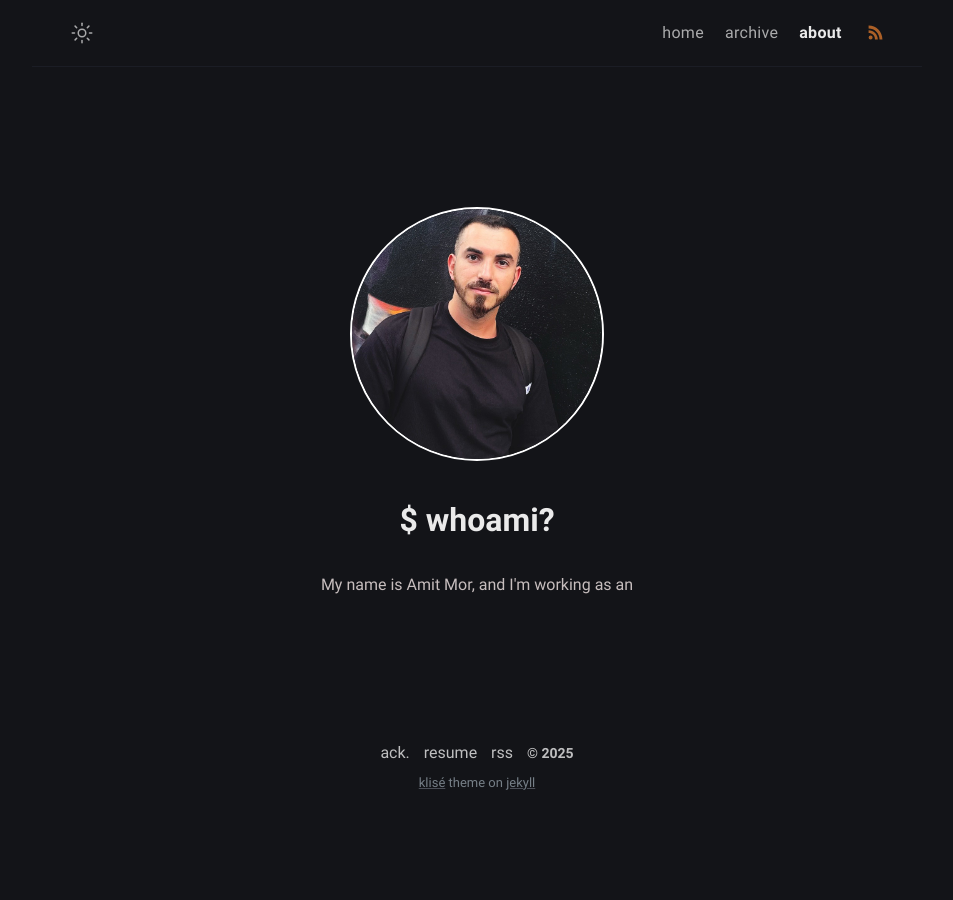
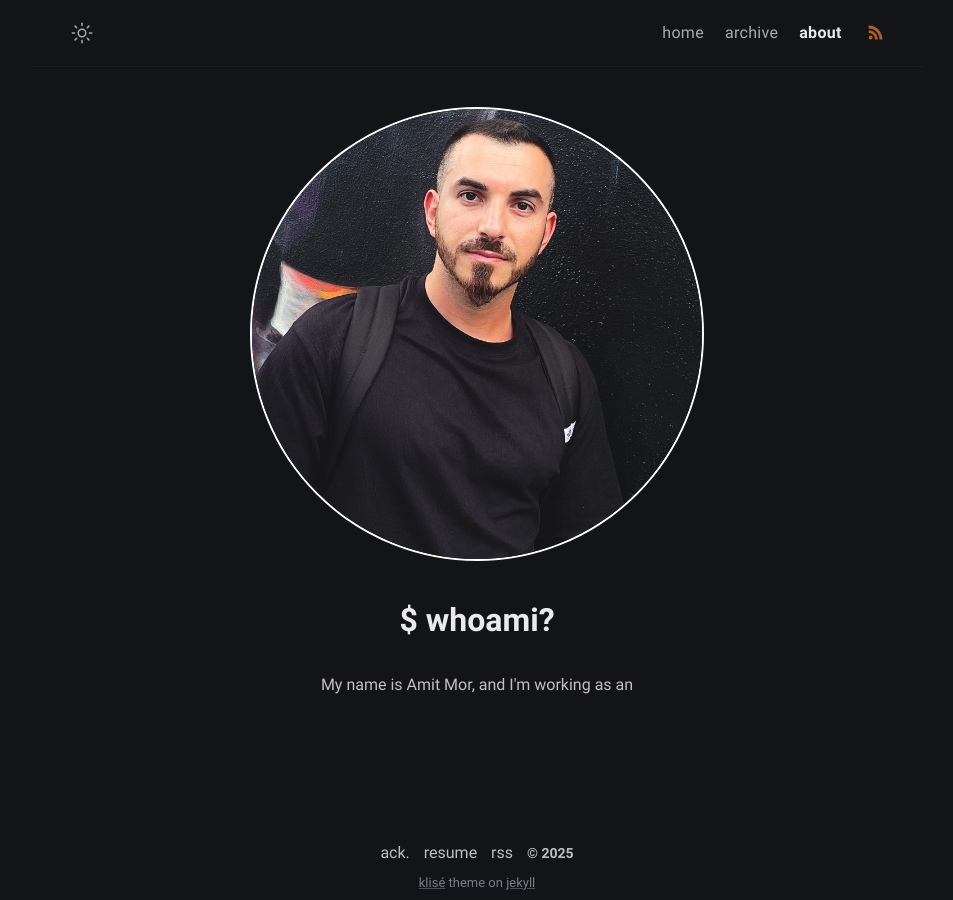
Before and after one commit to Extravenger/extravenger.github.io, a Jekyll site: the page built from about.md, in a window 1280 px wide. Shown: the whole page, without its empty margins (163-1116 px from the left). Built offline with Jekyll 4.4.1, drawn with Linux system fonts in a browser that asks for light colours.

Commit message:
Update about.html

```diff
--- a/_layouts/about.html
+++ b/_layouts/about.html
@@ -126,7 +126,7 @@ layout: compress
 
     /* Add styling for the image with rounded edges */
     .profile-image {
-      max-width: 250px; /* Adjust the size as needed */
+      max-width: 450px; /* Adjust the size as needed */
       height: auto;
       margin-bottom: 20px; /* Adds space between the image and text */
       border-radius: 50%; /* This makes the image round */
```
